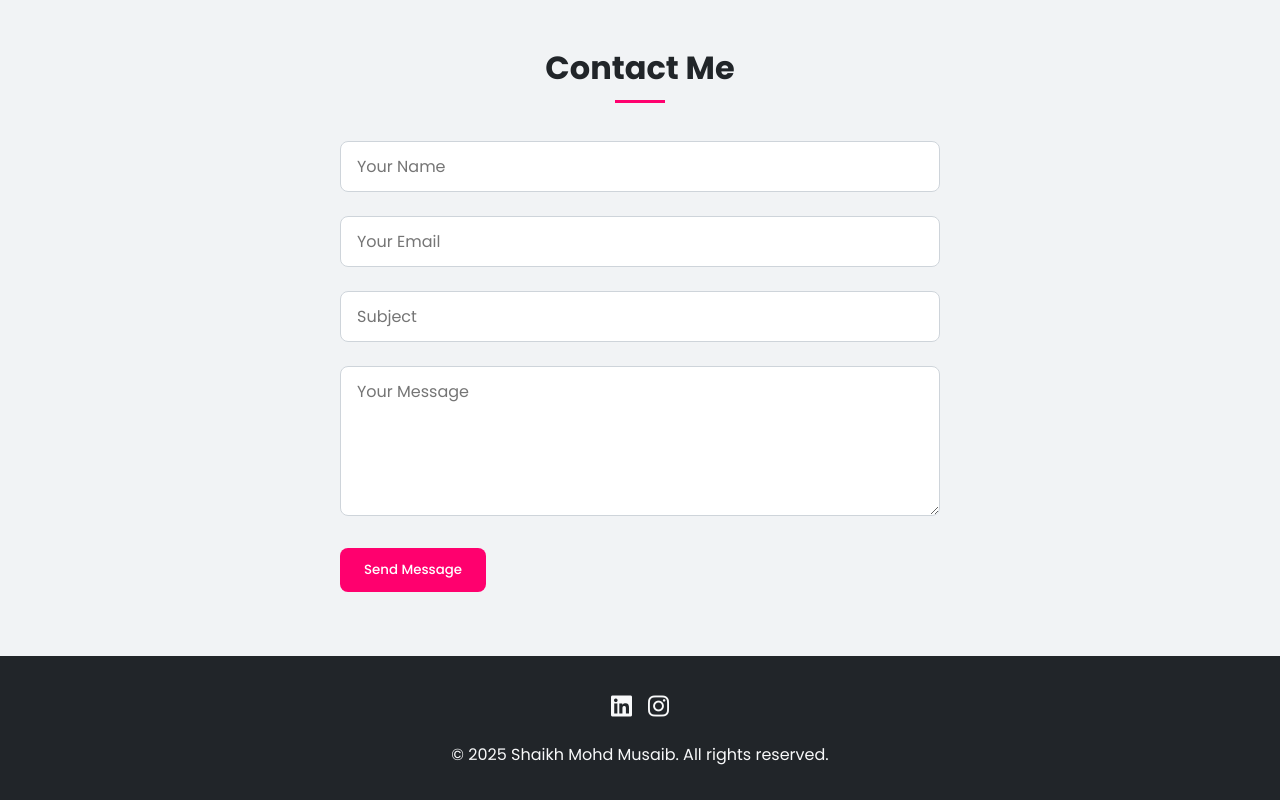
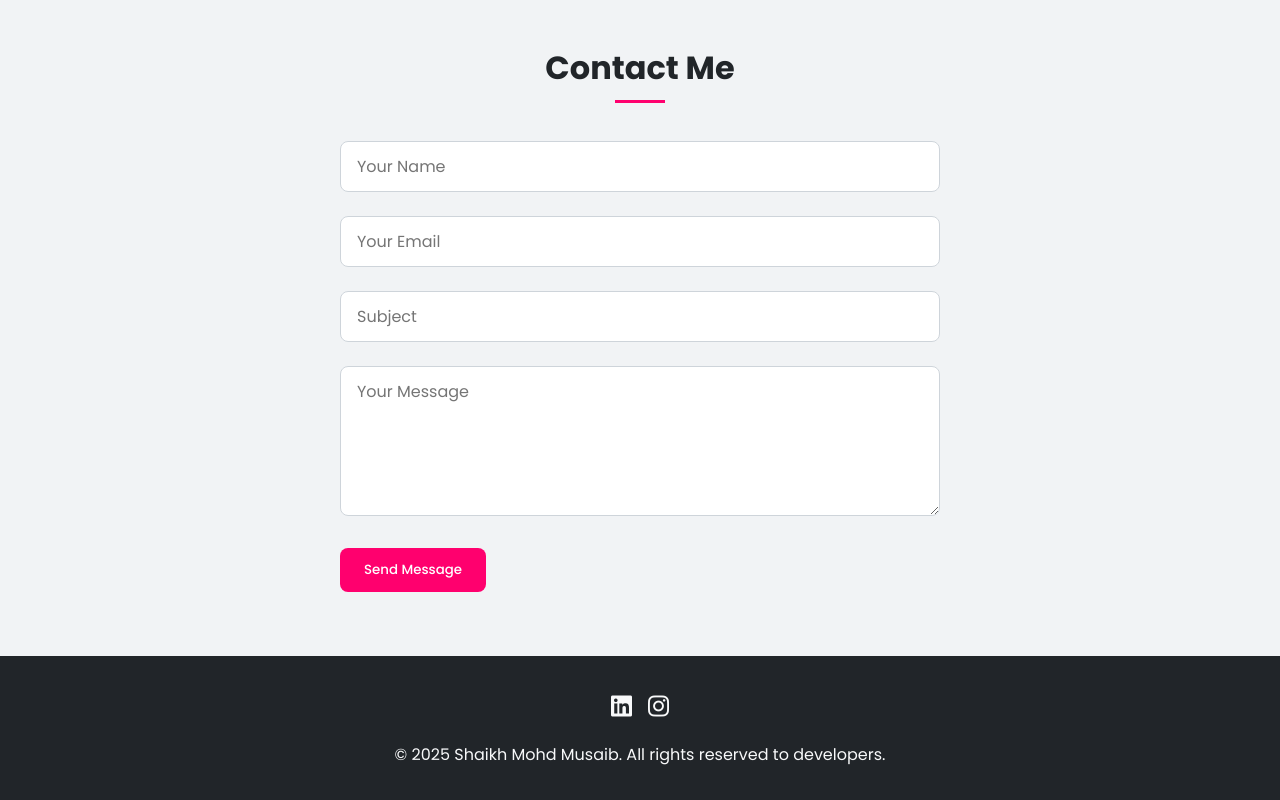
Before and after one commit to bhiku90/portfolio, a plain HTML site: page index.html in a window 1280 px wide. Shown: the part 4493-5293 px from the top of the page. Drawn offline with Linux system fonts and the light colour scheme.

Commit message:
second commit

```diff
--- a/index.html
+++ b/index.html
@@ -841,7 +841,7 @@
 
                 <a href="#"><i class="fab fa-instagram"></i></a>
             </div>
-            <p>&copy; 2025 Shaikh Mohd Musaib. All rights reserved.</p>
+            <p>&copy; 2025 Shaikh Mohd Musaib. All rights reserved to developers.</p>
         </div>
     </footer>
 
```
